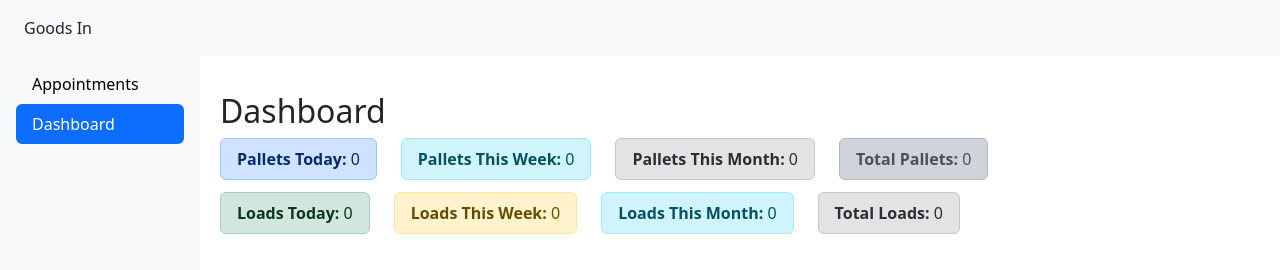
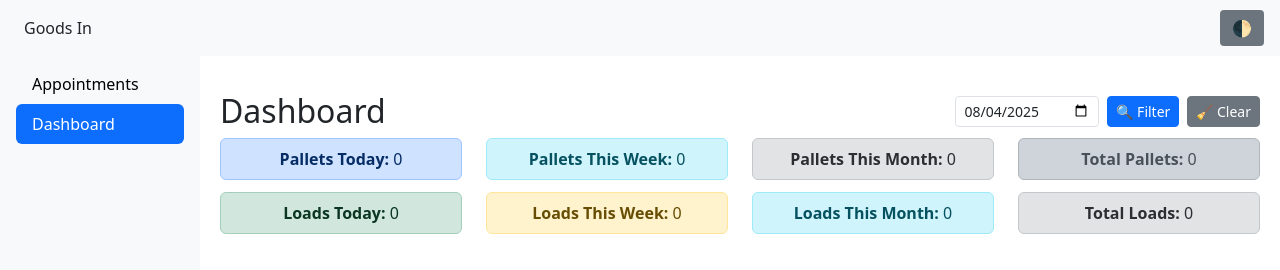
Before and after one commit to Buenomaurilio/Django_GoodsIn_test, a Django app: page /dashboard/ in a window 1280 px wide. Shown: the top 270 px of the page. Run offline with Django 5.2, Linux system fonts and the light colour scheme; the visitor is signed in with stand-in values (Sample User, id 1); data that the repository does not hold is empty.

Commit message:
Update dashboard.html

```diff
--- a/templates/appointments/dashboard.html
+++ b/templates/appointments/dashboard.html
@@ -4,33 +4,38 @@
 
 <!-- Header e Filtros fixos -->
 <div class="sticky-top py-3 dark-bg" style="top: 0; z-index: 1020;">
-  <div class="d-flex justify-content-between align-items-center gap-2 mb-2 flex-nowrap">
+  <div class="d-flex justify-content-between align-items-center flex-wrap gap-2 mb-2">
     <h2 class="mb-0">Dashboard</h2>
-    <form method="get" class="d-flex align-items-center gap-2 flex-nowrap">
+    <form method="get" class="d-flex align-items-center gap-2">
       <input type="date" name="date" class="form-control form-control-sm w-auto" value="{{ selected_date|date:'Y-m-d' }}">
       <button type="submit" class="btn btn-sm btn-primary">🔍 Filter</button>
       <a href="{% url 'dashboard' %}" class="btn btn-sm btn-secondary">🧹 Clear</a>
     </form>
+
+<!--     <form method="get" class="d-flex align-items-center gap-2">
+      <input type="date" name="date" class="form-control form-control-sm w-auto" value="{{ selected_date|date:'Y-m-d' }}">
+      <button type="submit" class="btn btn-sm btn-primary">🔍 Filter</button>
+    </form> -->
   </div>
 
   <!-- KPIs Pallets -->
-  <div class="row mb-2 flex-nowrap overflow-auto" style="white-space: nowrap;">
-    <div class="col-auto">
+  <div class="row mb-2">
+    <div class="col">
       <div class="alert alert-primary text-center py-2 mb-1">
         <strong>Pallets Today:</strong> {{ pallets_today }}
       </div>
     </div>
-    <div class="col-auto">
+    <div class="col">
       <div class="alert alert-info text-center py-2 mb-1">
         <strong>Pallets This Week:</strong> {{ pallets_week }}
       </div>
     </div>
-    <div class="col-auto">
+    <div class="col">
       <div class="alert alert-secondary text-center py-2 mb-1">
         <strong>Pallets This Month:</strong> {{ pallets_month }}
       </div>
     </div>
-    <div class="col-auto">
+    <div class="col">
       <div class="alert alert-dark text-center py-2 mb-1">
         <strong>Total Pallets:</strong> {{ pallets_total }}
       </div>
@@ -38,23 +43,23 @@
   </div>
 
   <!-- KPIs Loads -->
-  <div class="row mb-0 flex-nowrap overflow-auto" style="white-space: nowrap;">
-    <div class="col-auto">
+  <div class="row mb-0">
+    <div class="col">
       <div class="alert alert-success text-center py-2 mb-1">
         <strong>Loads Today:</strong> {{ loads_today }}
       </div>
     </div>
-    <div class="col-auto">
+    <div class="col">
       <div class="alert alert-warning text-center py-2 mb-1">
         <strong>Loads This Week:</strong> {{ loads_week }}
       </div>
     </div>
-    <div class="col-auto">
+    <div class="col">
       <div class="alert alert-info text-center py-2 mb-1">
         <strong>Loads This Month:</strong> {{ loads_month }}
       </div>
     </div>
-    <div class="col-auto">
+    <div class="col">
       <div class="alert alert-secondary text-center py-2 mb-1">
         <strong>Total Loads:</strong> {{ loads_total }}
       </div>
@@ -62,30 +67,34 @@
   </div>
 </div>
 
-<!-- Área com rolagem horizontal para gráficos -->
+<!-- Área com rolagem só para gráficos -->
 <div class="chart-scrollable mt-3">
+
   <!-- Gráficos: Checker por período -->
-  <div class="row flex-nowrap overflow-auto" style="white-space: nowrap;">
-    <div class="col-auto me-4">
+  <div class="row">
+    <div class="col-md-6 mb-4">
       <canvas id="checkerChartDay" data-chart='{{ checker_day|safe }}'></canvas>
     </div>
-    <div class="col-auto me-4">
+    <div class="col-md-6 mb-4">
       <canvas id="checkerChartWeek" data-chart='{{ checker_week|safe }}'></canvas>
     </div>
-    <div class="col-auto">
+  </div>
+
+  <div class="row mb-4">
+    <div class="col-md-12">
       <canvas id="checkerChartMonth" data-chart='{{ checker_month|safe }}'></canvas>
     </div>
   </div>
 
   <!-- Gráficos: Status por período -->
-  <div class="row flex-nowrap overflow-auto mt-4" style="white-space: nowrap;">
-    <div class="col-auto me-4">
+  <div class="row">
+    <div class="col-md-4 mb-4">
       <canvas id="statusChartDay" data-chart='{{ loads_status_day|safe }}'></canvas>
     </div>
-    <div class="col-auto me-4">
+    <div class="col-md-4 mb-4">
       <canvas id="statusChartWeek" data-chart='{{ loads_status_week|safe }}'></canvas>
     </div>
-    <div class="col-auto">
+    <div class="col-md-4 mb-4">
       <canvas id="statusChartMonth" data-chart='{{ loads_status_month|safe }}'></canvas>
     </div>
   </div>
@@ -104,16 +113,15 @@
 <script src="{% static 'appointments/js/dashboard_charts.js' %}"></script>
 
 <style>
-  html {
-    overflow-x: auto;
+  .chart-scrollable {
+    max-height: 70vh;
+    overflow-y: auto;
+    padding: 0 10px;
   }
-  .chart-scrollable {
-    padding: 0 10px;
-    overflow-x: auto;
-  }
+
   canvas {
     background-color: transparent;
-    width: 500px !important;
+    width: 100% !important;
     height: auto !important;
   }
 </style>
```
